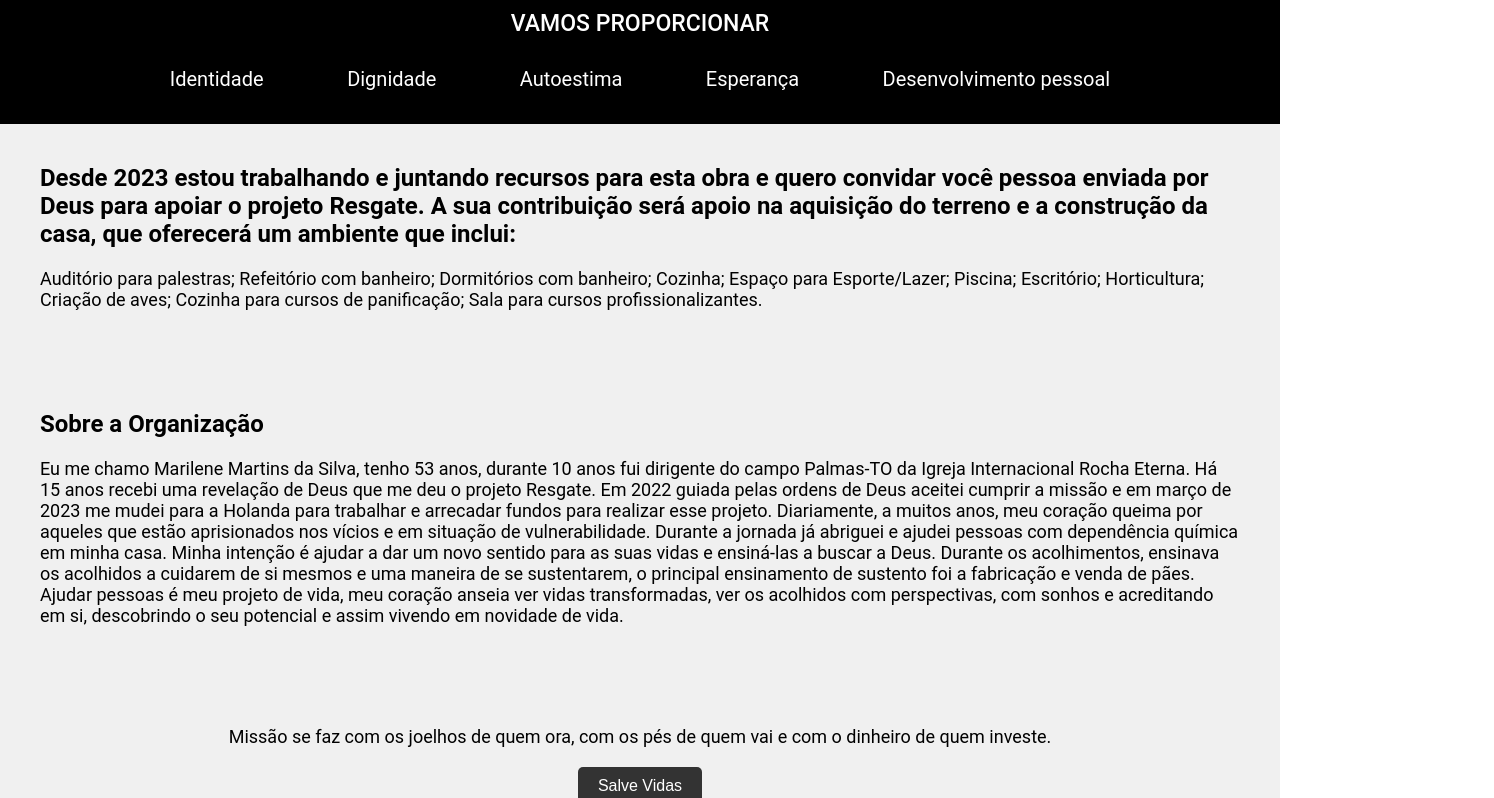
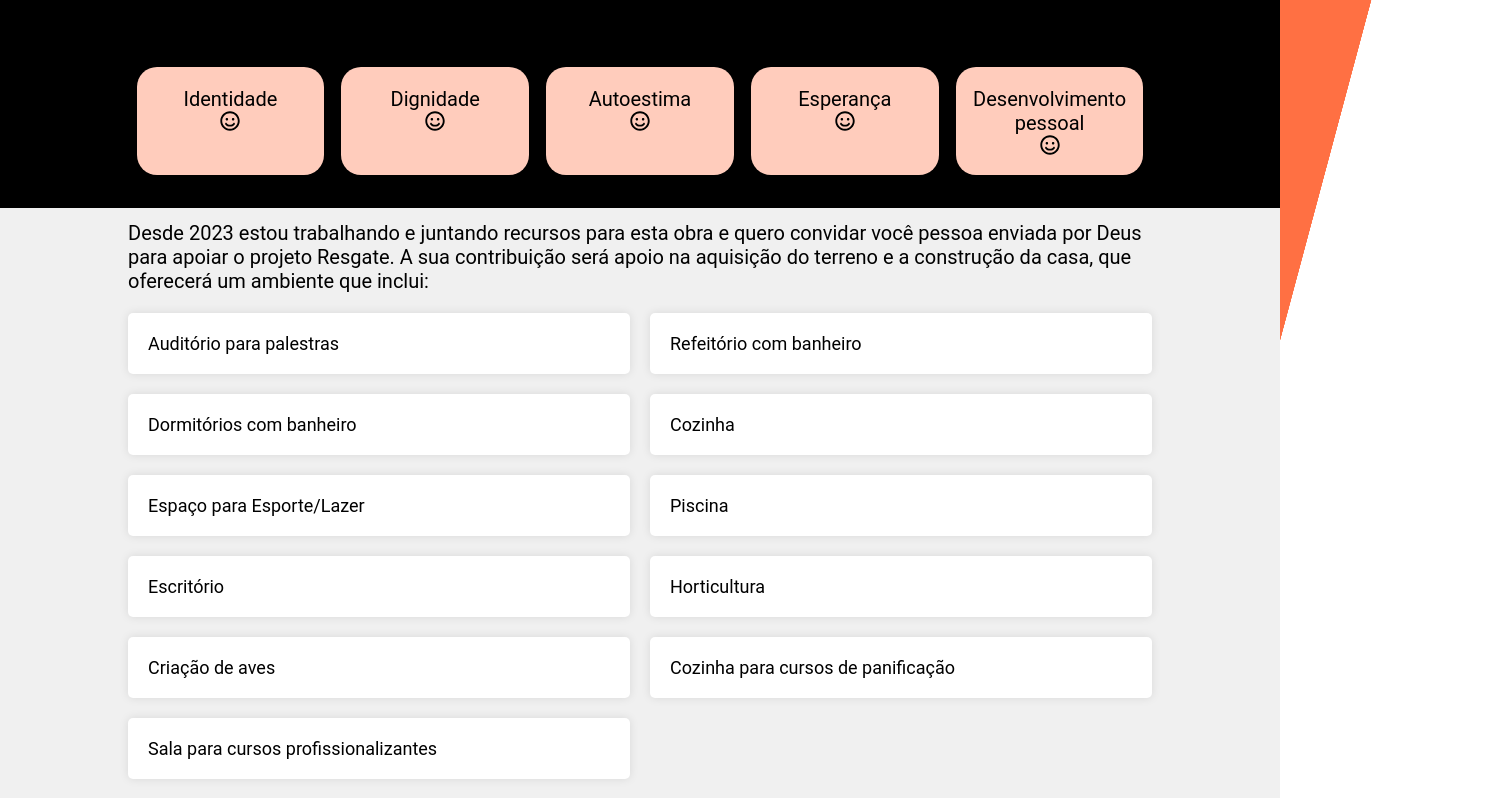
Before and after one commit to JoaoCelinoGualberto/resgate, a React (Create React App) app: page / in a window 1280 px wide. Shown: the part 460-1258 px from the top of the page, 1494 px wide, since content can reach past the window. Built offline with nearby package versions, Linux system fonts and the light colour scheme.

Commit message:
chore: improving section styles

```diff
--- a/src/components/Section1.js
+++ b/src/components/Section1.js
@@ -8,7 +8,7 @@ const Section1 = () => {
     <Section1Container>
       <ContentContainer>
         <Content>
-          <Title>Apoie o projeto Resgate</Title>
+          <Title>Apoie o Projeto Resgate</Title>
           <Paragraph>
             Junte-se a nós para construir um refúgio para aqueles que precisam! Vamos mudar vidas, transformar histórias e restaurar famílias com fé, foco e determinação. O seu apoio fará a diferença na vida de dependentes químicos e mulheres em situação de vulnerabilidade, através da nossa vida Deus vai resgatar milhões de outras vidas.
           </Paragraph>
--- a/src/components/Section2.js
+++ b/src/components/Section2.js
@@ -1,16 +1,43 @@
+// components/Section2.js
 import React from 'react';
-import { Section2Container, Title, List, ListItem } from '../styles/components/Section2Styles';
+import { Section2Container, Title, List, ListItem, ListItemContent } from '../styles/components/Section2Styles';
+import { FaRegSmile } from 'react-icons/fa'; // Importa o ícone da biblioteca React Icons
 
 const Section2 = () => {
   return (
     <Section2Container>
       <Title>VAMOS PROPORCIONAR</Title>
       <List>
-        <ListItem>Identidade</ListItem>
-        <ListItem>Dignidade</ListItem>
-        <ListItem>Autoestima</ListItem>
-        <ListItem>Esperança</ListItem>
-        <ListItem>Desenvolvimento pessoal</ListItem>
+        <ListItem>
+          <ListItemContent>
+            Identidade
+            <FaRegSmile /> {/* Ícone da biblioteca React Icons */}
+          </ListItemContent>
+        </ListItem>
+        <ListItem>
+          <ListItemContent>
+            Dignidade
+            <FaRegSmile /> {/* Ícone da biblioteca React Icons */}
+          </ListItemContent>
+        </ListItem>
+        <ListItem>
+          <ListItemContent>
+            Autoestima
+            <FaRegSmile /> {/* Ícone da biblioteca React Icons */}
+          </ListItemContent>
+        </ListItem>
+        <ListItem>
+          <ListItemContent>
+            Esperança
+            <FaRegSmile /> {/* Ícone da biblioteca React Icons */}
+          </ListItemContent>
+        </ListItem>
+        <ListItem>
+          <ListItemContent>
+            Desenvolvimento pessoal
+            <FaRegSmile /> {/* Ícone da biblioteca React Icons */}
+          </ListItemContent>
+        </ListItem>
       </List>
     </Section2Container>
   );
--- a/src/components/Section3.js
+++ b/src/components/Section3.js
@@ -7,17 +7,19 @@ const Section3 = () => {
     <Section3Container>
       <Title>Desde 2023 estou trabalhando e juntando recursos para esta obra e quero convidar você pessoa enviada por Deus para apoiar o projeto Resgate. A sua contribuição será apoio na aquisição do terreno e a construção da casa, que oferecerá um ambiente que inclui:</Title>
       <Paragraph>
-        Auditório para palestras;
-        Refeitório com banheiro;
-        Dormitórios com banheiro;
-        Cozinha;
-        Espaço para Esporte/Lazer;
-        Piscina;
-        Escritório;
-        Horticultura;
-        Criação de aves;
-        Cozinha para cursos de panificação;
-        Sala para cursos profissionalizantes.
+        <List>
+          <ListItem>Auditório para palestras</ListItem>
+          <ListItem>Refeitório com banheiro</ListItem>
+          <ListItem>Dormitórios com banheiro</ListItem>
+          <ListItem>Cozinha</ListItem>
+          <ListItem>Espaço para Esporte/Lazer</ListItem>
+          <ListItem>Piscina</ListItem>
+          <ListItem>Escritório</ListItem>
+          <ListItem>Horticultura</ListItem>
+          <ListItem>Criação de aves</ListItem>
+          <ListItem>Cozinha para cursos de panificação</ListItem>
+          <ListItem>Sala para cursos profissionalizantes</ListItem>
+        </List>
       </Paragraph>
     </Section3Container>
   );
--- a/src/styles/components/Section2Styles.js
+++ b/src/styles/components/Section2Styles.js
@@ -1,85 +1,58 @@
+// styles/components/Section2Styles.js
 import styled from 'styled-components';
 
 export const Section2Container = styled.section`
   background-color: #000;
-  color: #fff;
   padding: 40px;
   text-align: center;
   padding: 1% 10%;
 `;
 
 export const Title = styled.h2`
-  font-size: 23px; /* Tamanho do título aumentado */
-  margin-bottom: 30px; /* Espaçamento maior abaixo do título */
+  font-size: 23px;
+  margin-bottom: 30px;
   font-weight: 500;
 `;
+
 export const List = styled.ul`
   list-style: none;
   padding: 0;
-  display: flex; /* Distribui os itens horizontalmente */
-  justify-content: space-around; /* Distribui os itens uniformemente na horizontal */
+  display: flex;
+  flex-wrap: wrap;
+  justify-content: space-around;
 `;
 
 export const ListItem = styled.li`
-  font-size: 20px; /* Tamanho da fonte aumentado */
-  margin-bottom: 20px; /* Espaçamento maior entre os itens da lista */
-  position: relative; /* Permite o uso de pseudo-elementos */
-  cursor: pointer; /* Altera o cursor ao passar sobre os itens */
-  transition: color 0.3s ease; /* Transição suave de cor */
+  font-size: 20px;
+  margin-bottom: 20px;
+  width: calc(20% - 17px);
+  background-color: #FFCCBC; /* Cor de fundo */
+  padding: 20px;
+  border-radius: 20px; /* Borda arredondada */
+  box-shadow: 0 0 10px rgba(0, 0, 0, 0.1); /* Sombra */
+  transition: transform 0.3s ease; /* Transição suave do tamanho */
+  overflow: hidden; /* Oculta conteúdo fora da borda inclinada */
 
   &:hover {
-    color: #FF7043; /* Muda a cor do texto no hover */
+    transform: translateY(-10px); /* Eleva o card no hover */
+  }
 
-    & > div {
-      opacity: 1; /* Torna os elementos visíveis no hover */
-    }
+  &::before {
+    content: '';
+    position: absolute;
+    top: 0;
+    left: 0;
+    width: 100%;
+    height: 100%;
+    background-color: #FF7043; /* Cor da borda inclinada */
+    transform-origin: bottom right;
+    transform: skewX(-15deg); /* Inclinação para a esquerda */
+    z-index: -1; /* Coloca a borda atrás do conteúdo */
   }
 `;
 
-export const ListItemBackground = styled.div`
-  position: absolute; /* Posição absoluta em relação ao item da lista */
-  top: 0;
-  left: 0;
-  width: 100%; /* Largura total */
-  height: 100%; /* Altura total */
-  background-color: #FF7043; /* Cor de fundo */
-  opacity: 0; /* Inicialmente invisível */
-  transition: opacity 0.3s ease; /* Transição suave de opacidade */
-  border-radius: 5px; /* Borda arredondada */
+export const ListItemContent = styled.div`
+  display: flex;
+  flex-direction: column;
+  align-items: center;
 `;
-
-export const ListItemText = styled.span`
-  position: relative; /* Garante que o texto fique acima do pseudo-elemento */
-  z-index: 1; /* Garante que o texto esteja na frente do pseudo-elemento */
-`;
-
-export const ListItemHoverEffect = styled.div`
-  position: absolute; /* Posição absoluta em relação ao item da lista */
-  top: 50%; /* Alinha ao centro verticalmente */
-  left: 50%; /* Alinha ao centro horizontalmente */
-  transform: translate(-50%, -50%); /* Centraliza o elemento */
-  width: 80%; /* Largura */
-  height: 80%; /* Altura */
-  background-color: rgba(255, 255, 255, 0.1); /* Cor de fundo com transparência */
-  border-radius: 50%; /* Forma circular */
-  opacity: 0; /* Inicialmente invisível */
-  transition: opacity 0.3s ease; /* Transição suave de opacidade */
-`;
-
-export const ListItemIcon = styled.div`
-  position: absolute; /* Posição absoluta em relação ao item da lista */
-  top: 50%; /* Alinha ao centro verticalmente */
-  left: 10px; /* Alinha ao lado esquerdo */
-  transform: translateY(-50%); /* Centraliza verticalmente */
-  width: 20px; /* Largura */
-  height: 20px; /* Altura */
-  background-color: #FF7043; /* Cor de fundo */
-  border-radius: 50%; /* Forma circular */
-  opacity: 0; /* Inicialmente invisível */
-  transition: opacity 0.3s ease; /* Transição suave de opacidade */
-`;
-
-export const ListItemContent = styled.div`
-  position: relative; /* Posição relativa para filhos absolutos */
-  padding-left: 40px; /* Espaçamento à esquerda para o ícone */
-`;
--- a/src/styles/components/Section3Styles.js
+++ b/src/styles/components/Section3Styles.js
@@ -1,28 +1,39 @@
+// Estilos para a Section3
 import styled from 'styled-components';
 
 export const Section3Container = styled.section`
   background-color: #f0f0f0;
   padding: 40px;
   text-align: left;
-  margin-bottom: 0;
+  padding: 1% 10%;
 `;
 
 export const Title = styled.h2`
-  font-size: 24px;
+  font-size: 20px;
   margin-bottom: 20px;
+  font-weight: normal;
 `;
 
 export const Paragraph = styled.p`
-  font-size: 18px;
+  font-size: 16px;
   margin-bottom: 20px;
 `;
 
 export const List = styled.ul`
   list-style: none;
   padding: 0;
+  display: flex;
+  flex-wrap: wrap;
+  justify-content: space-between;
 `;
 
 export const ListItem = styled.li`
   font-size: 18px;
   margin-bottom: 10px;
+  width: calc(50% - 10px); /* Define a largura de cada card com base na largura da seção e no espaçamento entre eles */
+  background-color: #fff; /* Fundo branco para os cards */
+  padding: 20px;
+  border-radius: 5px;
+  box-shadow: 0 0 10px rgba(0, 0, 0, 0.1); /* Sombra para os cards */
+  margin-bottom: 20px; /* Espaçamento entre os cards */
 `;
--- a/src/styles/components/Section4Styles.js
+++ b/src/styles/components/Section4Styles.js
@@ -3,6 +3,7 @@ import styled from 'styled-components';
 export const Section4Container = styled.section`
   background-color: #f0f0f0;
   padding: 40px;
+  padding: 1% 10%;
   text-align: left;
 `;
 
--- a/src/styles/components/Section5Styles.js
+++ b/src/styles/components/Section5Styles.js
@@ -3,6 +3,7 @@ import styled from 'styled-components';
 export const Section5Container = styled.section`
   background-color: #f0f0f0;
   padding: 40px;
+  padding: 1% 10%;
   text-align: center;
 `;
 
--- a/src/styles/components/Section6Styles.js
+++ b/src/styles/components/Section6Styles.js
@@ -4,6 +4,7 @@ export const Section6Container = styled.section`
   background-color: #f0f0f0;
   padding: 40px;
   text-align: left;
+  padding: 1% 10%;
 `;
 
 export const Title = styled.h2`
```
